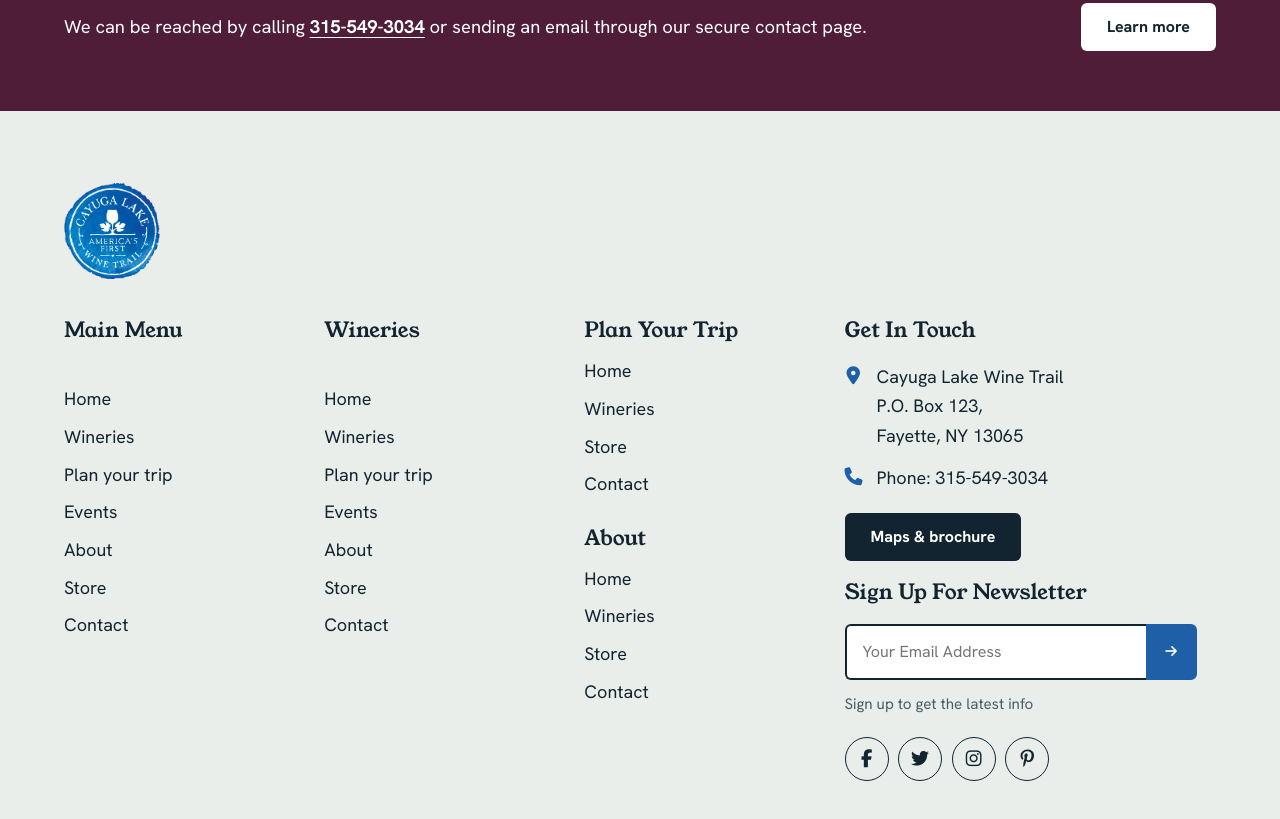
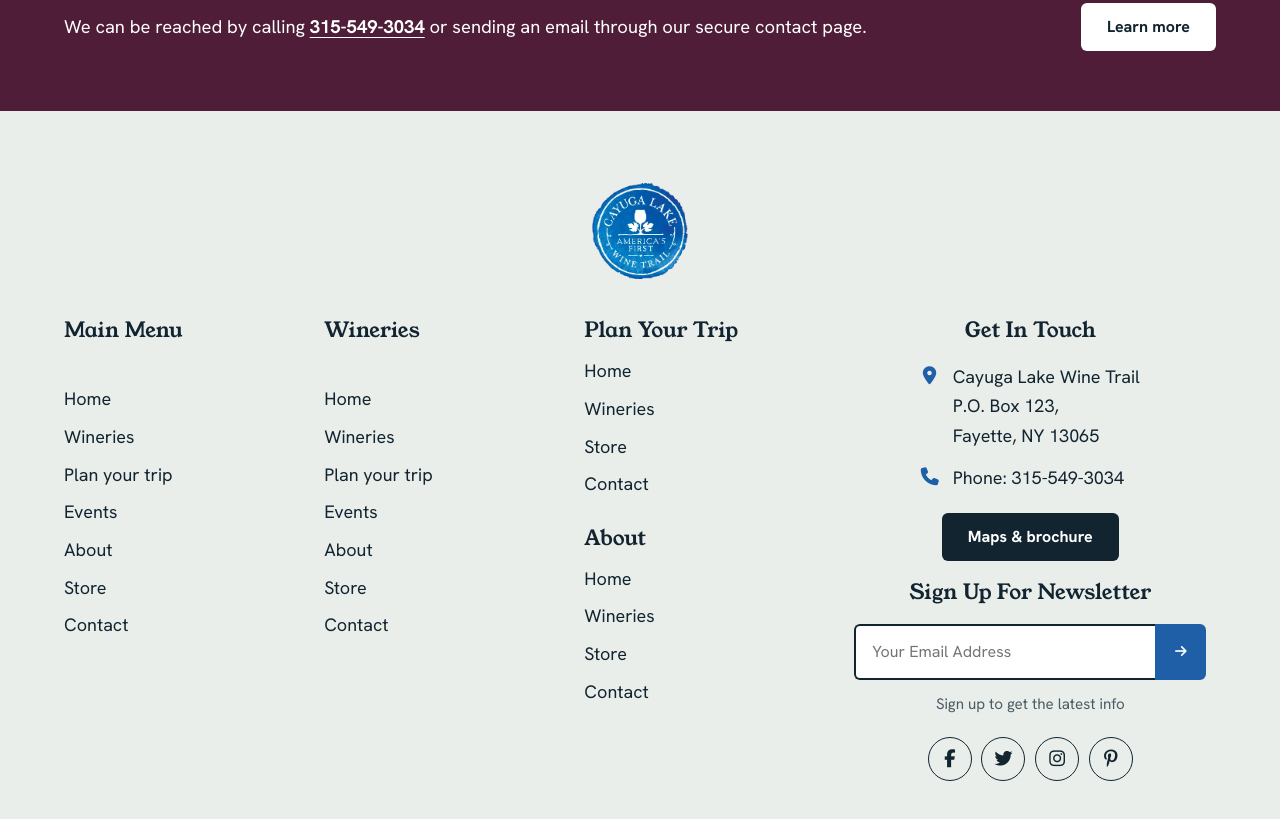
Before and after one commit to aqibarbi/CAYUGA_LAKE_REDESIGN, a plain HTML site: page index.html in a window 1280 px wide. Shown: the part 6970-7789 px from the top of the page. Drawn offline with Linux system fonts and the light colour scheme.

Commit message:
Update footer layout with logo wrap and center alignment

```diff
--- a/index.html
+++ b/index.html
@@ -202,7 +202,9 @@
 
   <footer class="footer">
     <div class="wrap">
-      <img class="footer__logo" src="img/cayuga-lake-wine-trail-logo.webp" alt="Cayuga Lake Wine Trail" width="96" height="96" loading="lazy">
+      <div class="footer__logo-wrap">
+        <img class="footer__logo" src="img/cayuga-lake-wine-trail-logo.webp" alt="Cayuga Lake Wine Trail" width="96" height="96" loading="lazy">
+      </div>
       <div class="cols">
         <nav class="col" aria-label="Main menu">
           <h3>Main Menu</h3>
--- a/style.css
+++ b/style.css
@@ -597,6 +597,10 @@
   width: 6rem;
   margin-bottom: 2.5rem;
 }
+.footer__logo-wrap{
+  display: flex;
+    justify-content: center;
+}
 .cols {
   display: flex;
   flex-wrap: wrap;
@@ -610,7 +614,7 @@
 }
 .col--touch {
   flex: 1.6 1 18rem !important;
-  align-items: flex-start;
+  align-items: center;
   gap: 1.25rem !important;
 }
 .footer h3 {
```
